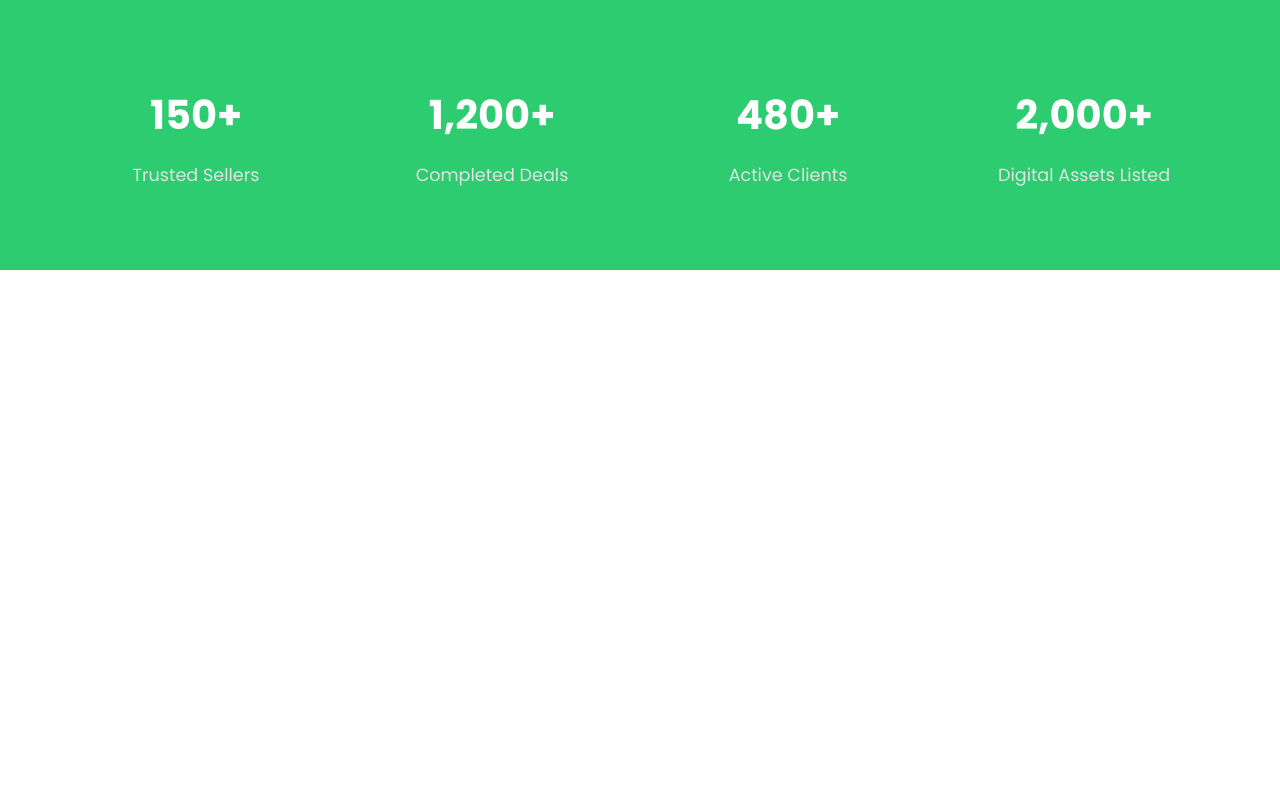
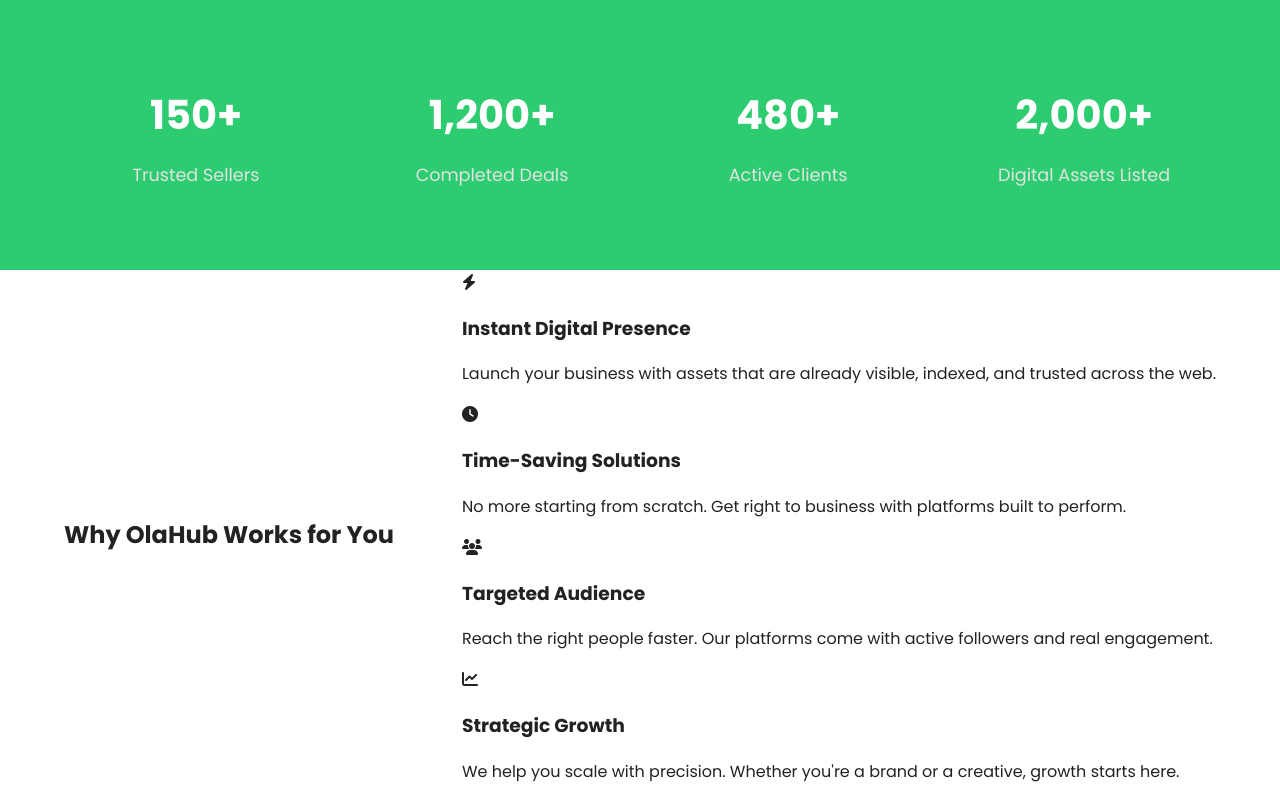
Before and after one commit to ijobaolachasewealth01/OlaHub, a plain HTML site: page index.html in a window 1280 px wide. Shown: the part 1134-1934 px from the top of the page. Before the commit the page ends 1404 px from the top, so only its background shows below. Drawn offline with Linux system fonts and the light colour scheme.

Commit message:
Update index.html

```diff
--- a/index.html
+++ b/index.html
@@ -80,3 +80,31 @@
     </div>
   </div>
 </section>
+
+<section class="features">
+  <div class="container">
+    <h2 class="section-title">Why OlaHub Works for You</h2>
+    <div class="features-grid">
+      <div class="feature-card">
+        <i class="fas fa-bolt"></i>
+        <h3>Instant Digital Presence</h3>
+        <p>Launch your business with assets that are already visible, indexed, and trusted across the web.</p>
+      </div>
+      <div class="feature-card">
+        <i class="fas fa-clock"></i>
+        <h3>Time-Saving Solutions</h3>
+        <p>No more starting from scratch. Get right to business with platforms built to perform.</p>
+      </div>
+      <div class="feature-card">
+        <i class="fas fa-users"></i>
+        <h3>Targeted Audience</h3>
+        <p>Reach the right people faster. Our platforms come with active followers and real engagement.</p>
+      </div>
+      <div class="feature-card">
+        <i class="fas fa-chart-line"></i>
+        <h3>Strategic Growth</h3>
+        <p>We help you scale with precision. Whether you're a brand or a creative, growth starts here.</p>
+      </div>
+    </div>
+  </div>
+</section>
```
